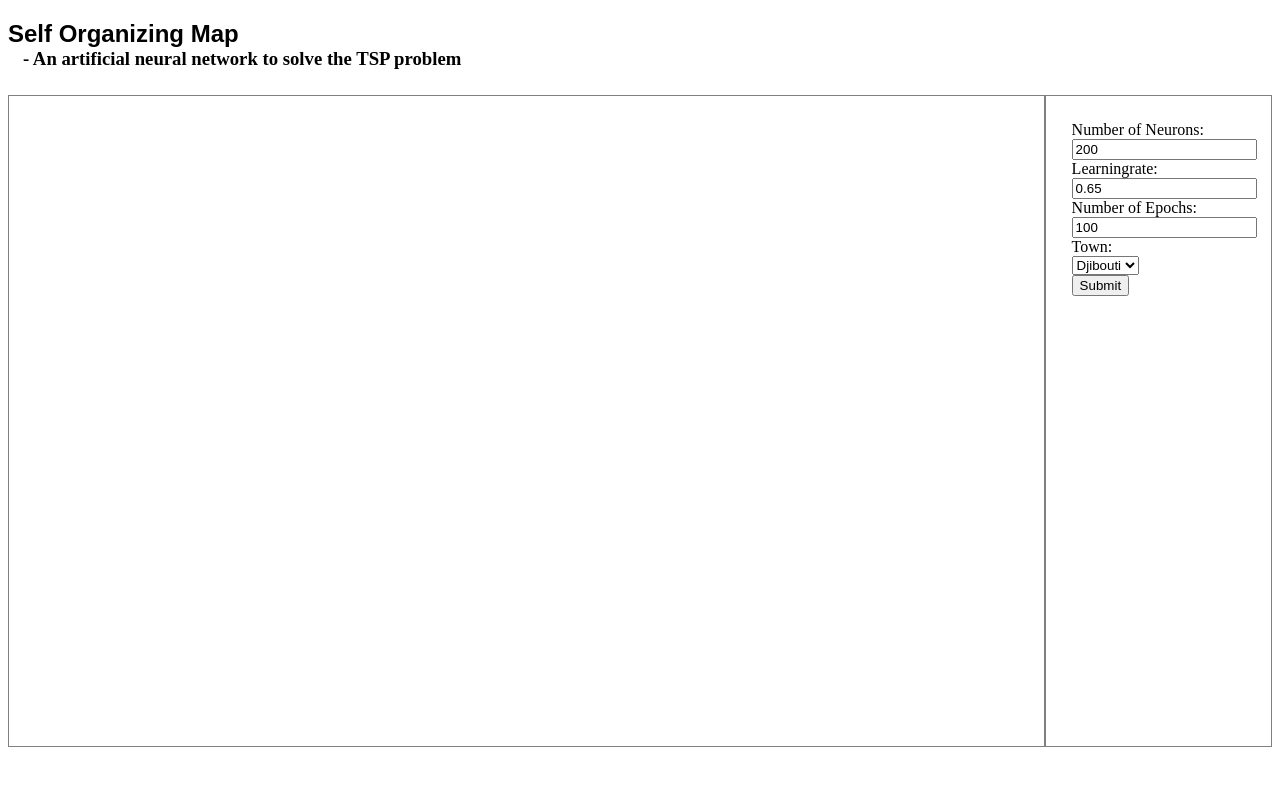
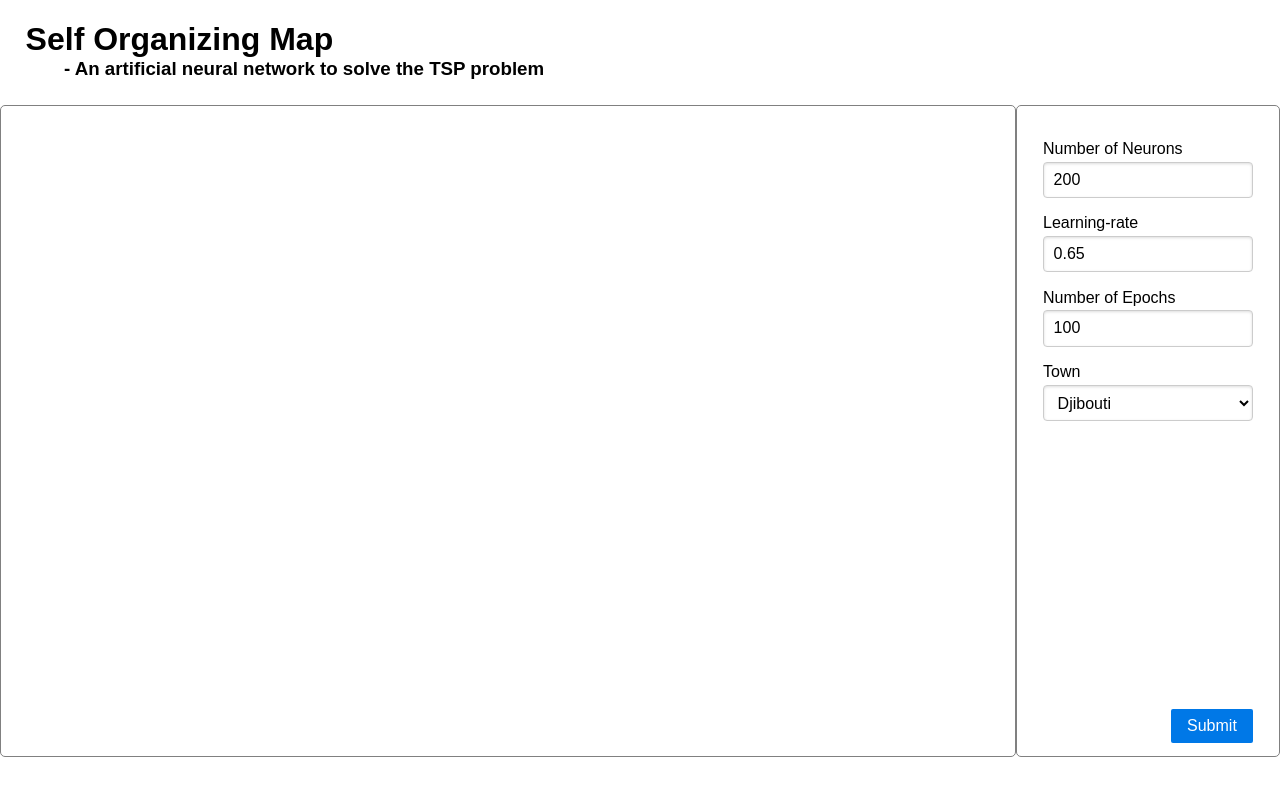
Before and after one commit to folkestad/SOM, a website: page index.html in a window 1280 px wide. Drawn offline with nearby package versions, Linux system fonts and the light colour scheme.

Commit message:
Add pureio to css

```diff
--- a/index.html
+++ b/index.html
@@ -4,38 +4,45 @@
 	<title>SOM</title>
     <meta charset="utf-8">
     <link rel="stylesheet" href="styles.css">
+    <link
+        rel="stylesheet"
+        href="https://unpkg.com/purecss@0.6.1/build/pure-min.css"
+        integrity="sha384-CCTZv2q9I9m3UOxRLaJneXrrqKwUNOzZ6NGEUMwHtShDJ+nCoiXJCAgi05KfkLGY"
+        crossorigin="anonymous"
+    >
 </head>
 <body>
-    <h2 style="font-family: sans-serif; margin-bottom: 0px;"> Self Organizing Map </h2>
-    <h3 style="margin-bottom: 0px; margin-top: 0px; margin-left: 15px;">
+    <h1 style="font-family: sans-serif;"> Self Organizing Map </h1>
+    <h3>
         - An artificial neural network to solve the TSP problem
     </h3>
     <div id="som_and_panel">
         <svg id="som_svg"></svg>
         <div id="panel_div">
-            <form onsubmit="return false;">
-                Number of Neurons:<br>
-                <input id="neurons" type="text" name="neurons" value="200">
-                <br>
-                Learningrate:<br>
-                <input id="learningrate" type="text" name="learningrate" value="0.65">
-                <br>
-                Number of Epochs:<br>
-                <input id="epochs" type="text" name="epochs" value="100">
-                <br>
-                Town:<br>
-                <select>
+            <form id="form" class="pure-form" onsubmit="return false;">
+
+                <label for="id">Number of Neurons</label>
+                <input id="neurons" class="input_field" type="text" name="neurons" value="200">
+
+                <label for="learningrate">Learning-rate</label>
+                <input id="learningrate" class="input_field" type="text" name="learningrate" value="0.65">
+
+                <label for="epochs">Number of Epochs</label>
+                <input id="epochs" class="input_field" type="text" name="epochs" value="100">
+
+                <label for="town">Town</label>
+                <select id="town" class="input_field">
                     <option value="djibouti">Djibouti</option>
                     <option value="qatar">Qatar</option>
                 </select>
-                <br>
-                <input id="submitbutton" type="submit" value="Submit"
+
+                <input id="submitbutton" class="pure-button pure-button-primary" type="submit" value="Submit"
                     onclick='perform_action(
                         this.form.neurons.value,
                         this.form.learningrate.value,
                         this.form.epochs.value
                 )'>
-                <br>
+
             </form>
         </div>
     </div>
--- a/styles.css
+++ b/styles.css
@@ -1,3 +1,26 @@
+
+h1 {
+  margin-left: 2% !important;
+  margin-bottom: 0% !important;
+}
+
+h3 {
+  margin-top: 0%;
+  margin-left: 5%;
+  margin-bottom: 0%;
+}
+
+h4 {
+  margin-top: 0%;
+}
+
+body {
+
+}
+
+.input_field {
+  margin-bottom: 4%;
+}
 
 #som_and_panel {
   display: flex;
@@ -8,11 +31,13 @@
 }
 
 #panel_div {
+  position: relative;
   height: fill;
   min-width: 100px;
   border-style: solid;
   border-width: 1px;
   border-color: grey;
+  border-radius: 5px;
   padding: 2%;
 }
 
@@ -20,10 +45,21 @@
   border-style: solid;
   border-width: 1px;
   border-color: grey;
+  border-radius: 5px;
 }
 
-h4 {
-  margin-top: 0%;
+#form {
+  display: flex;
+  flex-direction: column;
+}
+
+#submitbutton {
+  position: absolute;
+  bottom: 0;
+  right: 0;
+  margin-bottom: 5%;
+  margin-right: 10%;
+  margin-top: 5%;
 }
 
 @media screen and (min-width: 1000px) {
```
